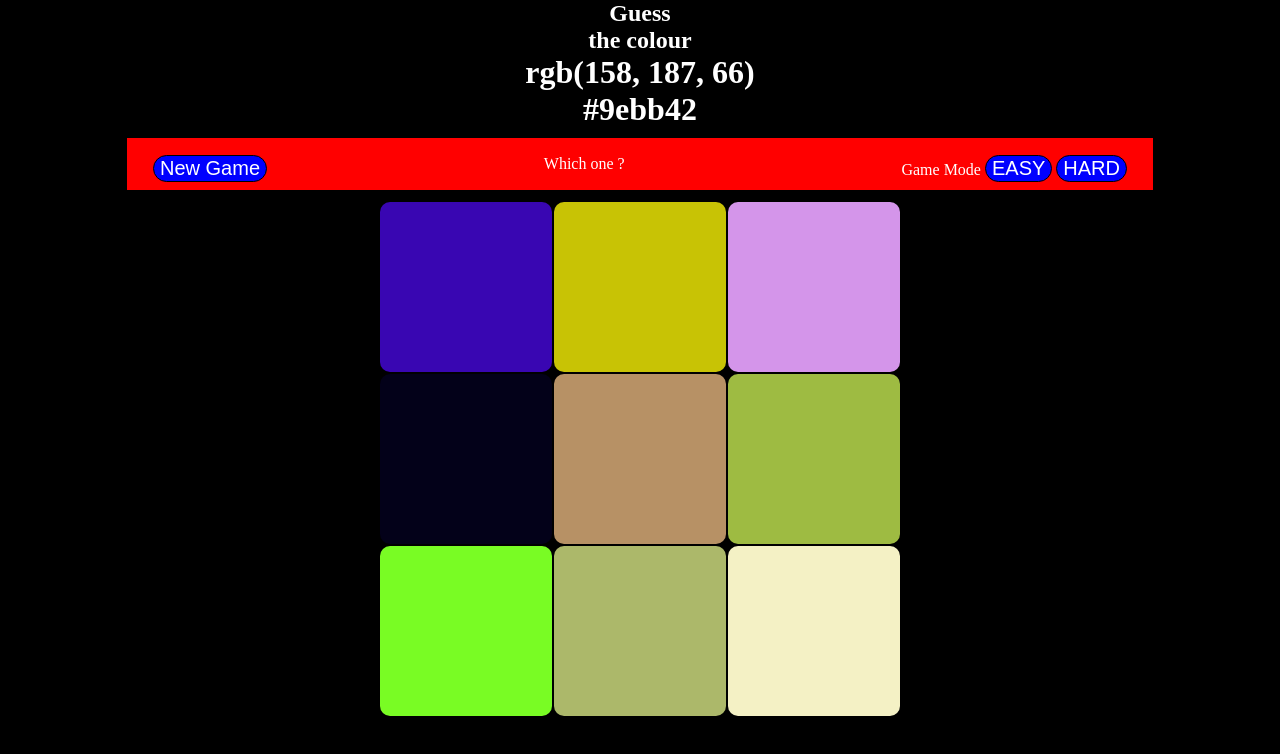
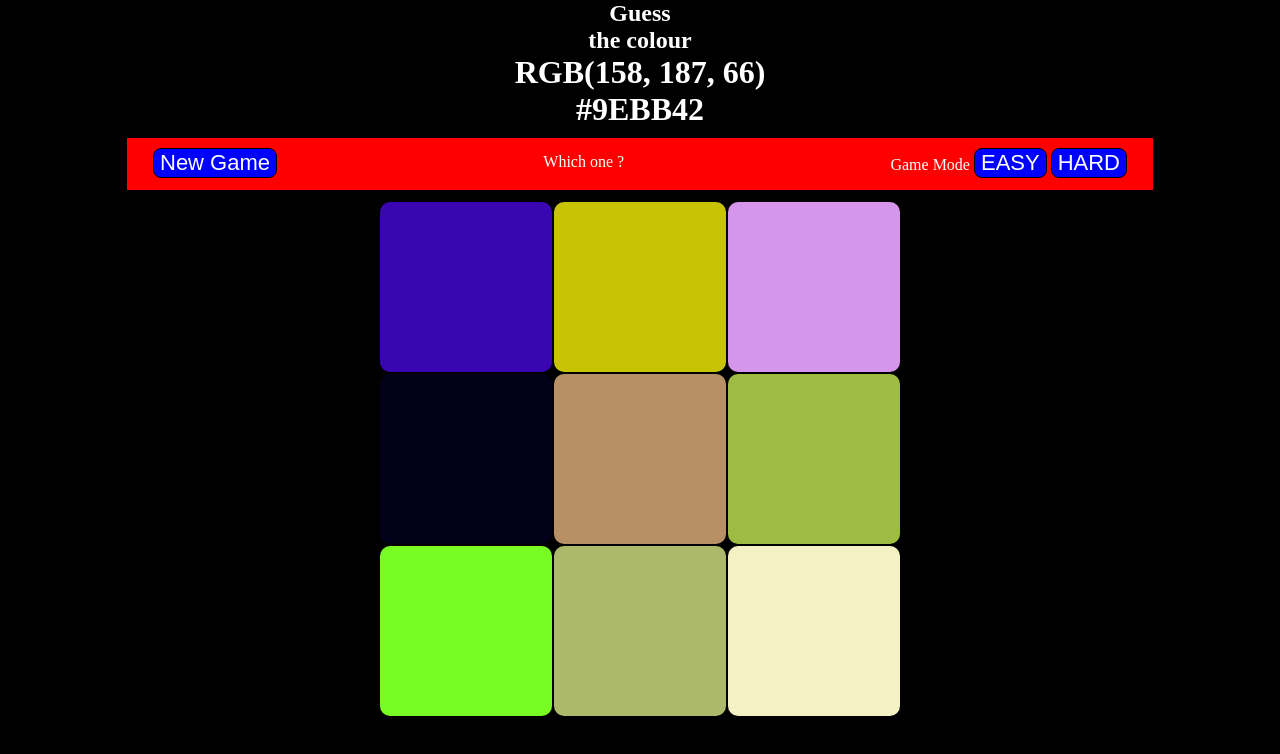
Before and after one commit to baspavlou/Colour-Guess-Game, a plain HTML site: page index.html in a window 1280 px wide. Both pictures are taken after a click on the button "New Game". Drawn offline with Linux system fonts and the light colour scheme.

Commit message:
changed hex to uppercase

```diff
--- a/script.js
+++ b/script.js
@@ -15,7 +15,7 @@ for(var i=0;i<cells.length;i++){
 
 
 
-document.getElementsByTagName('h1')[0].innerHTML=titlecolor;
+document.getElementsByTagName('h1')[0].innerHTML=titlecolor.toUpperCase();
 var regexR = /\((.*?)\,/;
 var regexG = /\,(.*?)\,/;
 var regexB = /\,(.*?)\)/;
@@ -24,7 +24,7 @@ g1 = regexG.exec(titlecolor)[1];
 b1 = regexB.exec(titlecolor)[1];
 b2=b1.replace(g1,'');
 b3=b2.slice(2,b2.length);
-document.getElementsByTagName('h1')[1].innerHTML=rgbToHex(Number(r1), Number(g1),Number(b3)) ;
+document.getElementsByTagName('h1')[1].innerHTML=(rgbToHex(Number(r1), Number(g1),Number(b3))).toUpperCase() ;
 
 for(var i=0;i<cells.length;i++){
 	if(gameOver===false){
@@ -81,13 +81,13 @@ newgame.addEventListener('click',function(){
 			}
 	document.getElementById('score').innerHTML="Which one ?";
 	gameOver=false;
-	document.getElementsByTagName('h1')[0].innerHTML=titlecolor;
+	document.getElementsByTagName('h1')[0].innerHTML=titlecolor.toUpperCase();
 	r1 = regexR.exec(titlecolor)[1];
 g1 = regexG.exec(titlecolor)[1];
 b1 = regexB.exec(titlecolor)[1];
 b2=b1.replace(g1,'');
 b3=b2.slice(2,b2.length);
-document.getElementsByTagName('h1')[1].innerHTML=rgbToHex(Number(r1), Number(g1),Number(b3)) ;
+document.getElementsByTagName('h1')[1].innerHTML=(rgbToHex(Number(r1), Number(g1),Number(b3))).toUpperCase() ;
 
 });
 
@@ -127,13 +127,13 @@ document.getElementById('modehard').addEventListener('click',function(){
 				}
 	document.getElementById('score').innerHTML="Which one ?";
 	gameOver=false;
-	document.getElementsByTagName('h1')[0].innerHTML=titlecolor;
+	document.getElementsByTagName('h1')[0].innerHTML=titlecolor.toUpperCase();
 	r1 = regexR.exec(titlecolor)[1];
 g1 = regexG.exec(titlecolor)[1];
 b1 = regexB.exec(titlecolor)[1];
 b2=b1.replace(g1,'');
 b3=b2.slice(2,b2.length);
-document.getElementsByTagName('h1')[1].innerHTML=rgbToHex(Number(r1), Number(g1),Number(b3)) ;
+document.getElementsByTagName('h1')[1].innerHTML=(rgbToHex(Number(r1), Number(g1),Number(b3))).toUpperCase() ;
 
 });
 
--- a/style.css
+++ b/style.css
@@ -34,9 +34,15 @@ td{
 	padding:1px;
 	text-align:center;
 }
+#menu p{
+	position:relative;
+	bottom:2px;
+}
 #newgame{
 	float:left;
 	margin-left:25px;
+	position:relative;
+	bottom:5px;
 }
 #newgame:hover{
 	cursor:pointer;
@@ -45,15 +51,19 @@ td{
 #gamemode{
 	float:right;
 	margin-right:25px;
+	position:relative;
+	bottom:5px;
 }
 #score{
 
 }
 button{
 	background-color:blue;
-	font-size:20px;
+	font-size:22px;
 	font-family:sans-serif;
 	color:white;
 	border:1px solid black;
-	border-radius:15px;
+	border-radius:8px;
+	position:relative;
+
 }
```
